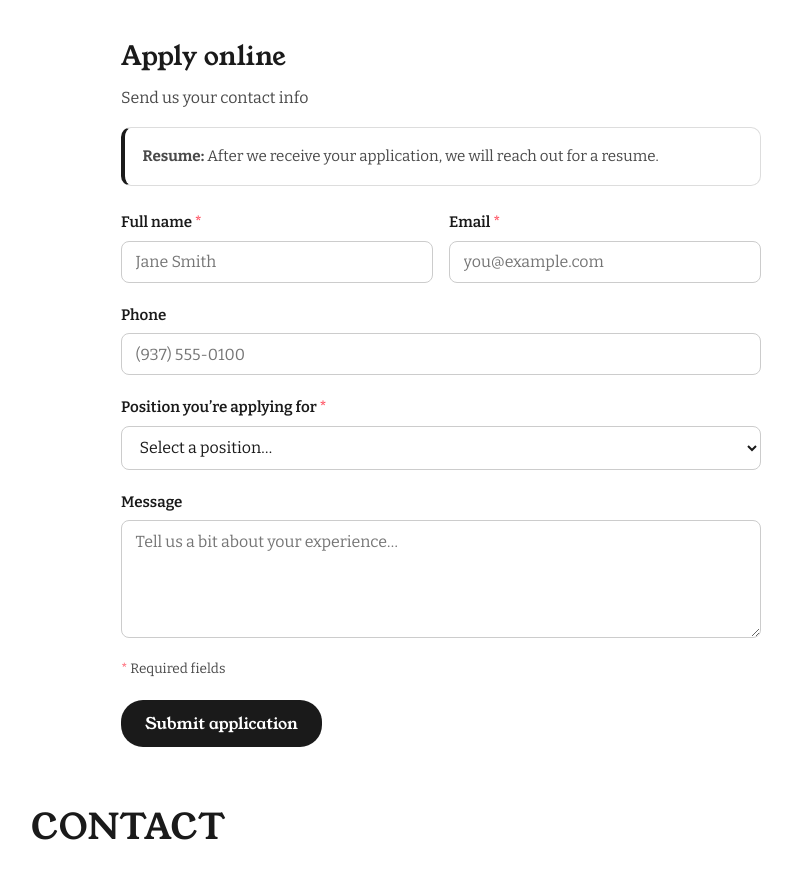
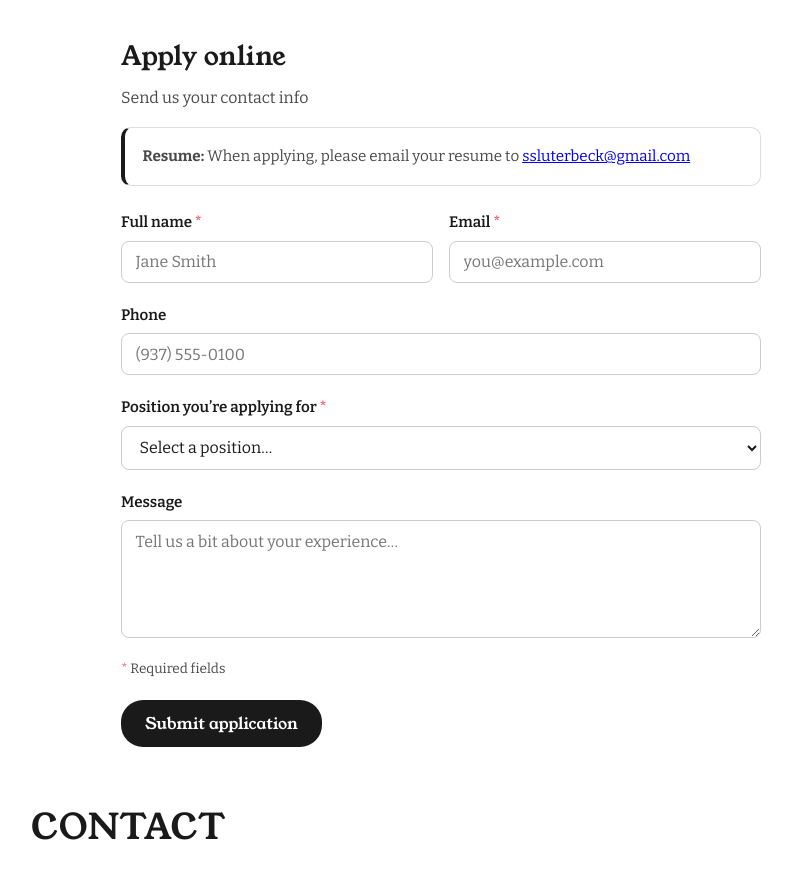
Before and after one commit to josephsluterbeck/sbt-website, a website: page index.html in a window 1280 px wide. Shown: the part 7920-8799 px from the top of the page, without its empty margins (1-793 px from the left). Drawn offline with nearby package versions, Linux system fonts and the light colour scheme; no server answers.

Commit message:
added mail link

```diff
--- a/index.html
+++ b/index.html
@@ -275,7 +275,7 @@
             <div class="jobs-apply-wrapper" id="apply">
                 <h3 class="jobs-apply-heading">Apply online</h3>
                 <p class="jobs-apply-intro">Send us your contact info</p>
-                <p class="jobs-apply-resume-note"><strong>Resume:</strong> After we receive your application, we will reach out for a resume.</p>
+                <p class="jobs-apply-resume-note"><strong>Resume:</strong> When applying, please email your resume to <a href="mailto:ssluterbeck@gmail.com">ssluterbeck@gmail.com</a></p>
                 <form
                     class="jobs-apply-form"
                     action="https://formspree.io/f/xyknajjg"
```
